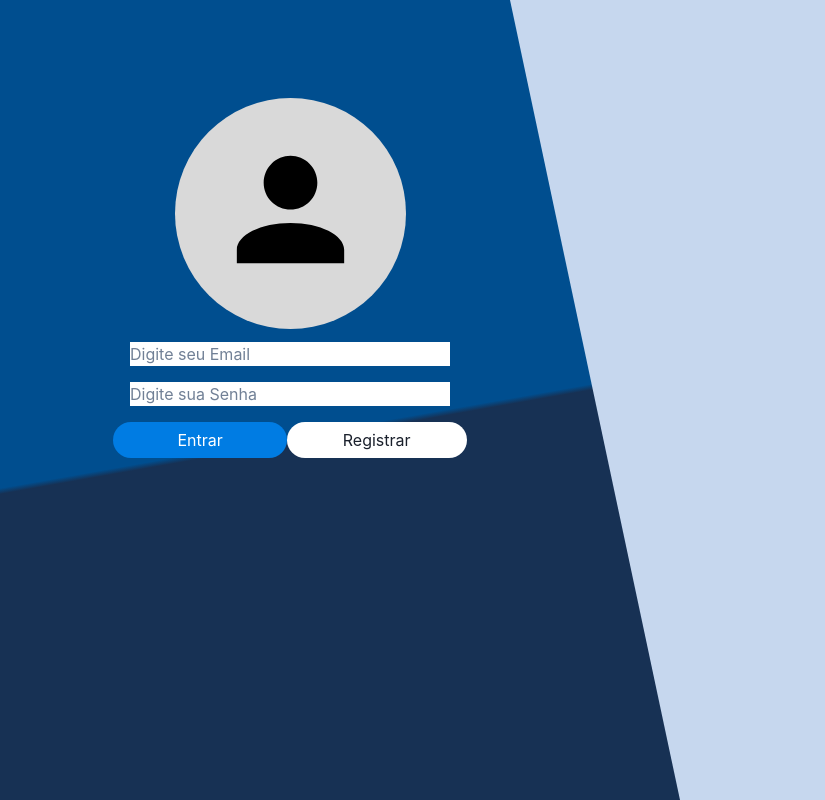
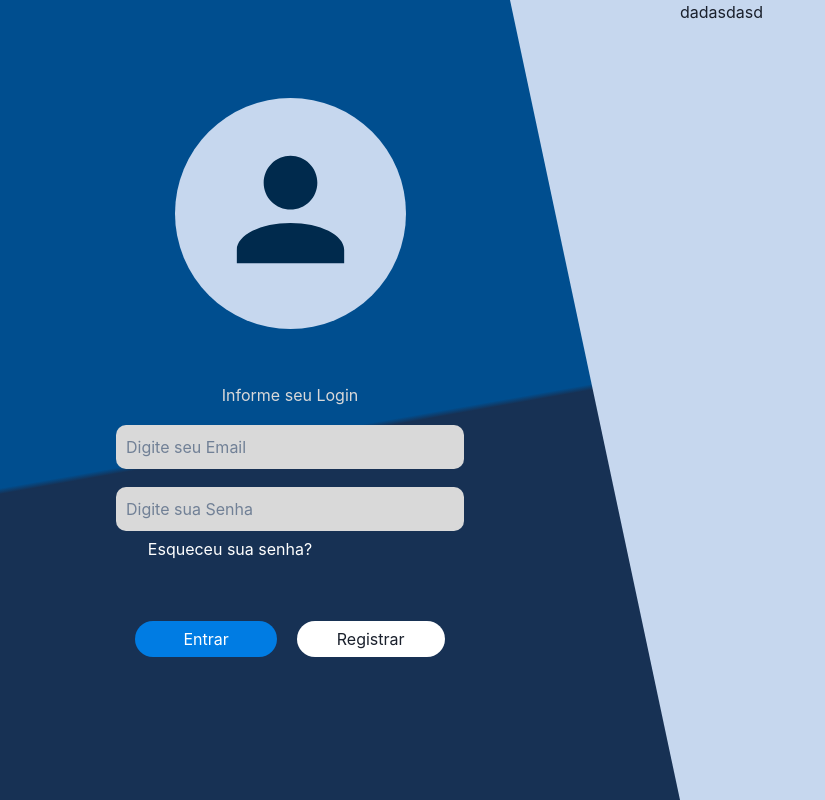
Before and after one commit to ChristianRomao/Organize-tcc, a React (Create React App) app: page / in a window 1280 px wide. Shown: the whole page, without its empty margins (0-825 px from the left). Built offline with nearby package versions, Linux system fonts and the light colour scheme.

Commit message:
add mais coisas no login

```diff
--- a/src/pages/LoginPage.css
+++ b/src/pages/LoginPage.css
@@ -29,15 +29,25 @@
 .box-input {
     display: flex;
     flex-direction: column;
-    gap: 16px;
-    margin-bottom: 16px;
-    width: 20rem;
+    align-items: center;
+    gap: 18px;
+    margin-top: 240px;
+}
+
+.login {
+    background-color: #D9D9D9;
+    padding: 10px;
+    padding-right: 90px;
+    border-radius: 10px;
+    border-style: none;
 }
 
 .loginBT {
     background-color: #007CE3;
     color: white;
-    padding: 0.4rem 4rem 0.4rem 4rem;
+    margin-top: 60px;
+    margin-right: 20px;
+    padding: 0.4rem 3rem 0.4rem 3rem;
     border-radius: 20px;
     transition: 0.2s;
 }.loginBT:hover {
@@ -47,7 +57,7 @@
 }
 
 .registerBT {
-    padding: 0.4rem 3.5rem 0.4rem 3.5rem;
+    padding: 0.4rem 2.5rem 0.4rem 2.5rem;
     background-color: white;
     border-radius: 20px;
     transition: 0.2s;
@@ -55,3 +65,9 @@
     background-color: rgb(189, 189, 189);
     transition: 0.2s;
 }
+
+.esqueceusenha {
+    color: white;
+    margin-right: 120px;
+    margin-top: -12px;
+}
--- a/src/pages/LoginPage.jsx
+++ b/src/pages/LoginPage.jsx
@@ -1,4 +1,4 @@
-import {  Input } from '@chakra-ui/react';
+import { color } from 'framer-motion';
 import './LoginPage.css';
 
 const LoginPage = () => {
@@ -7,14 +7,15 @@ const LoginPage = () => {
             <div className="container-left">
                 <div className="container-icon">
                     <svg width="231" height="231" viewBox="0 0 231 231" fill="none" xmlns="http://www.w3.org/2000/svg">
-                        <circle cx="115.5" cy="115.5" r="115.5" fill="#D9D9D9"/>
-                        <path d="M115.5 57.8333C122.617 57.8333 129.442 60.6604 134.474 65.6926C139.506 70.7249 142.333 77.55 142.333 84.6667C142.333 91.7833 139.506 98.6085 134.474 103.641C129.442 108.673 122.617 111.5 115.5 111.5C108.383 111.5 101.558 108.673 96.5259 103.641C91.4937 98.6085 88.6666 91.7833 88.6666 84.6667C88.6666 77.55 91.4937 70.7249 96.5259 65.6926C101.558 60.6604 108.383 57.8333 115.5 57.8333ZM115.5 124.917C145.151 124.917 169.167 136.925 169.167 151.75V165.167H61.8333V151.75C61.8333 136.925 85.8491 124.917 115.5 124.917Z" fill="black"/>
+                        <circle cx="115.5" cy="115.5" r="115.5" fill="#C6D7EE"/>
+                        <path d="M115.5 57.8333C122.617 57.8333 129.442 60.6604 134.474 65.6926C139.506 70.7249 142.333 77.55 142.333 84.6667C142.333 91.7833 139.506 98.6085 134.474 103.641C129.442 108.673 122.617 111.5 115.5 111.5C108.383 111.5 101.558 108.673 96.5259 103.641C91.4937 98.6085 88.6666 91.7833 88.6666 84.6667C88.6666 77.55 91.4937 70.7249 96.5259 65.6926C101.558 60.6604 108.383 57.8333 115.5 57.8333ZM115.5 124.917C145.151 124.917 169.167 136.925 169.167 151.75V165.167H61.8333V151.75C61.8333 136.925 85.8491 124.917 115.5 124.917Z" fill="#002a4d"/>
                     </svg>
                 </div>
-
                 <div className='box-input'>
-                    <input type='email' placeholder='Digite seu Email'/>
-                    <input type='password' placeholder='Digite sua Senha'/>
+                    <text style={{color: '#D9D9D9'}}>Informe seu Login</text>
+                    <input className='login' type='email' placeholder='Digite seu Email'/>
+                    <input className='login' type='password' placeholder='Digite sua Senha'/>
+                    <button className='esqueceusenha' type='button'>Esqueceu sua senha?</button>
                 </div>
                 <div className='container-btn'>
                     <button className='loginBT' type='button'>Entrar</button>
@@ -22,7 +23,7 @@ const LoginPage = () => {
                 </div>
             </div>
             <div className="container-right ">
-
+                dadasdasd
             </div>
       </div>
     );
```
